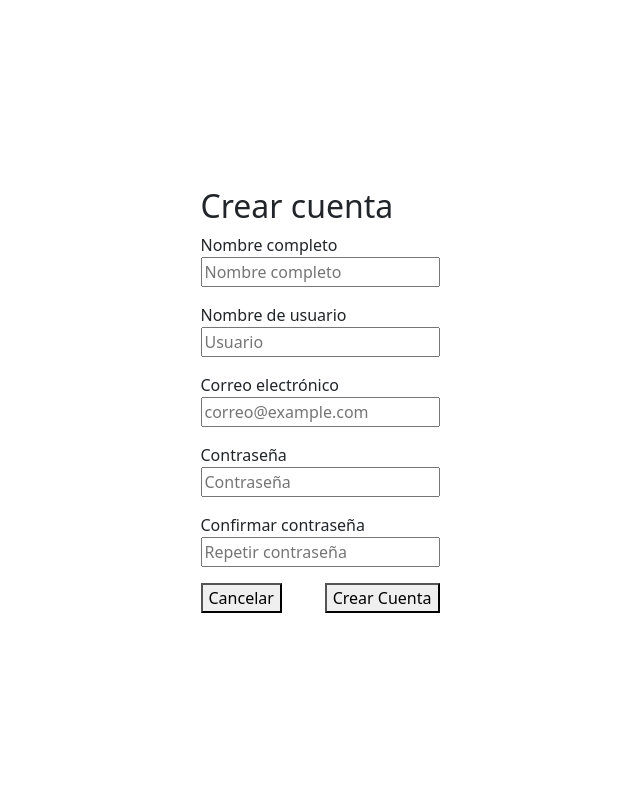
After one commit to Asebs047/NoSignal, a Java web app: page /registrarse.jsp in a window 1280 px wide. The commit adds this page. Shown: the whole page, without its empty margins (320-960 px from the left). Run offline with Tomcat 11, a stand-in JSP engine, Linux system fonts and the light colour scheme.

Commit message:
3. se configuro el index, registrarse y inicioSecion

```diff
--- /dev/null
+++ b/src/main/webapp/registrarse.jsp
@@ -0,0 +1,45 @@
+<%--
+    Document   : registrarse
+    Created on : 23/07/2025, 22:05:16
+    Author     : Klopez
+--%>
+
+<%@page contentType="text/html" pageEncoding="UTF-8"%>
+<!DOCTYPE html>
+<html lang="es">
+    <head>
+        <meta charset="utf-8">
+        <meta name="viewport" content="width=device-width, initial-scale=1">
+        <title>Iniciar Secion</title>
+        <link href="https://cdn.jsdelivr.net/npm/bootstrap@5.3.7/dist/css/bootstrap.min.css" rel="stylesheet" integrity="sha384-LN+7fdVzj6u52u30Kp6M/trliBMCMKTyK833zpbD+pXdCLuTusPj697FH4R/5mcr" crossorigin="anonymous">
+    </head>
+    <body>
+        <div class="contenedor" style="display: flex; justify-content: center; align-items: center; height: 100vh;">
+            <form action="registroServlet" method="get">
+                <h2>Crear cuenta</h2>
+
+                <label>Nombre completo</label>
+                <p><input type="text" name="nombre" placeholder="Nombre completo" required></p>
+
+                <label>Nombre de usuario</label>
+                <p><input type="text" name="usuario" placeholder="Usuario" required></p>
+
+                <label>Correo electrónico</label>
+                <p><input type="email" name="correo" placeholder="correo@example.com" required></p>
+
+                <label>Contraseña</label>
+                <p><input type="password" name="contrasena" placeholder="Contraseña" required></p>
+
+                <label>Confirmar contraseña</label>
+                <p><input type="password" name="confirmar" placeholder="Repetir contraseña" required></p>
+
+                <div style="display: flex; justify-content: space-between;">
+                    <button type="reset">Cancelar</button>
+                    <button type="submit">Crear Cuenta</button>
+                </div>
+            </form>
+        </div>
+
+        <script src="https://cdn.jsdelivr.net/npm/bootstrap@5.3.7/dist/js/bootstrap.bundle.min.js" integrity="sha384-ndDqU0Gzau9qJ1lfW4pNLlhNTkCfHzAVBReH9diLvGRem5+R9g2FzA8ZGN954O5Q" crossorigin="anonymous"></script>
+    </body>
+</html>
```
Also changed, not shown: src/main/webapp/index.jsp (renamed from src/main/webapp/index.html, +7 -0 lines), src/main/webapp/inicioSecion.jsp (+5 -5 lines).
